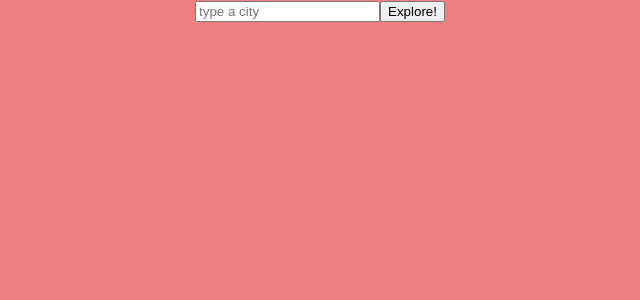
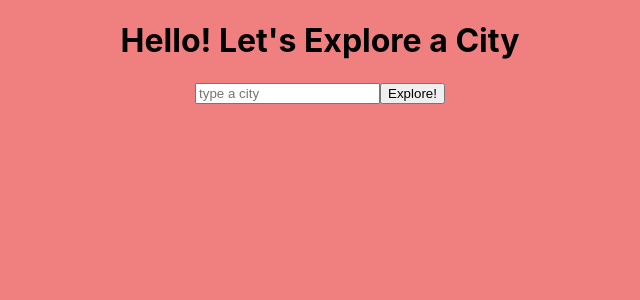
Before and after one commit to denekm/city-explore, a React (Create React App) app: page / in a window 1280 px wide. Shown: the top 300 px of the page, without its empty margins (320-960 px from the left). Built offline with nearby package versions, Linux system fonts and the light colour scheme.

Commit message:
added read me

```diff
--- a/src/App.js
+++ b/src/App.js
@@ -1,7 +1,7 @@
 import React from 'react';
 import './App.css';
 import axios from 'axios';
-import bootstrap from 'bootstrap';
+
 
 class App extends React.Component {
   constructor(props) {
@@ -33,6 +33,7 @@ class App extends React.Component {
   render() {
     return (
       <div className='App'>
+        <h1>Hello! Let's Explore a City</h1>
         <input onChange={(event) => this.setState({ searchQuery: event.target.value })} placeholder='type a city'></input>
         <button onClick={this.getLocation}> Explore!</button>
 
```
Also changed, not shown: public/web-response-cycle.png (added), 1 other file (tests, documents, lock files or other folders).
